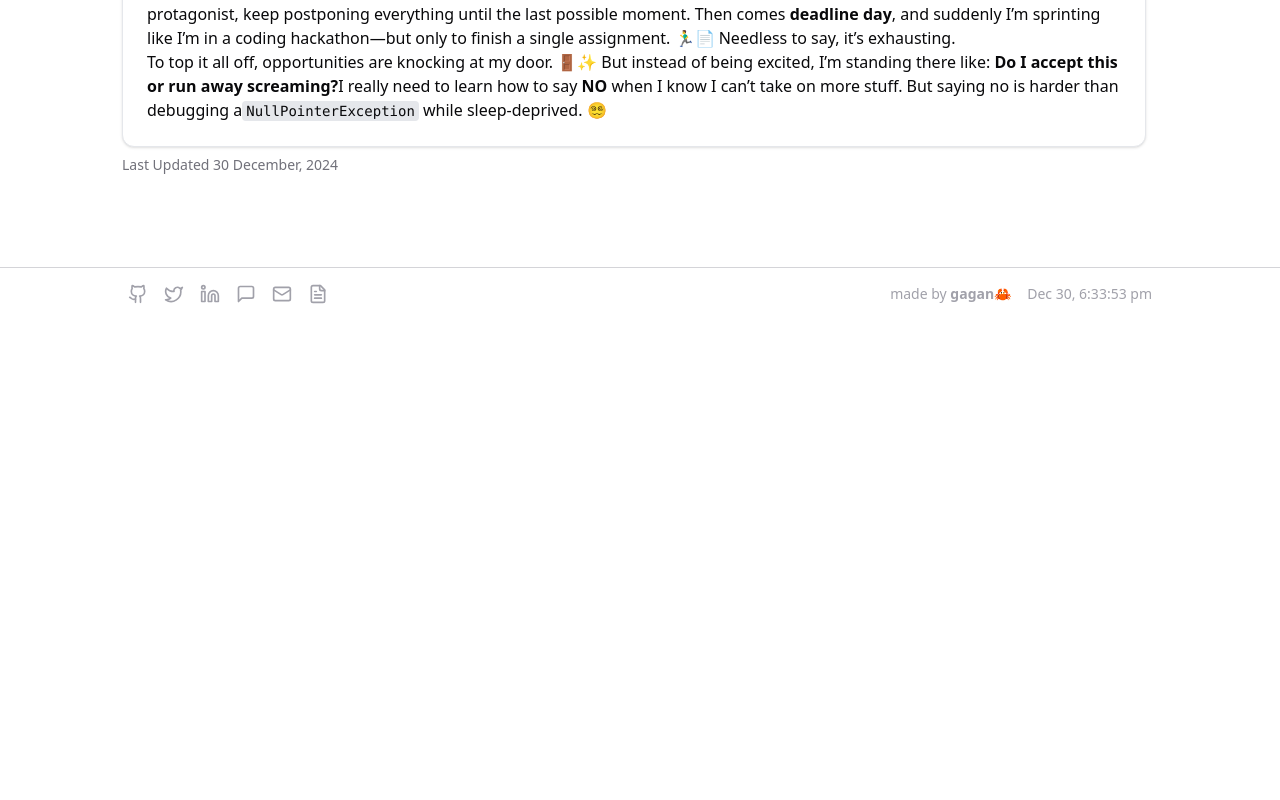
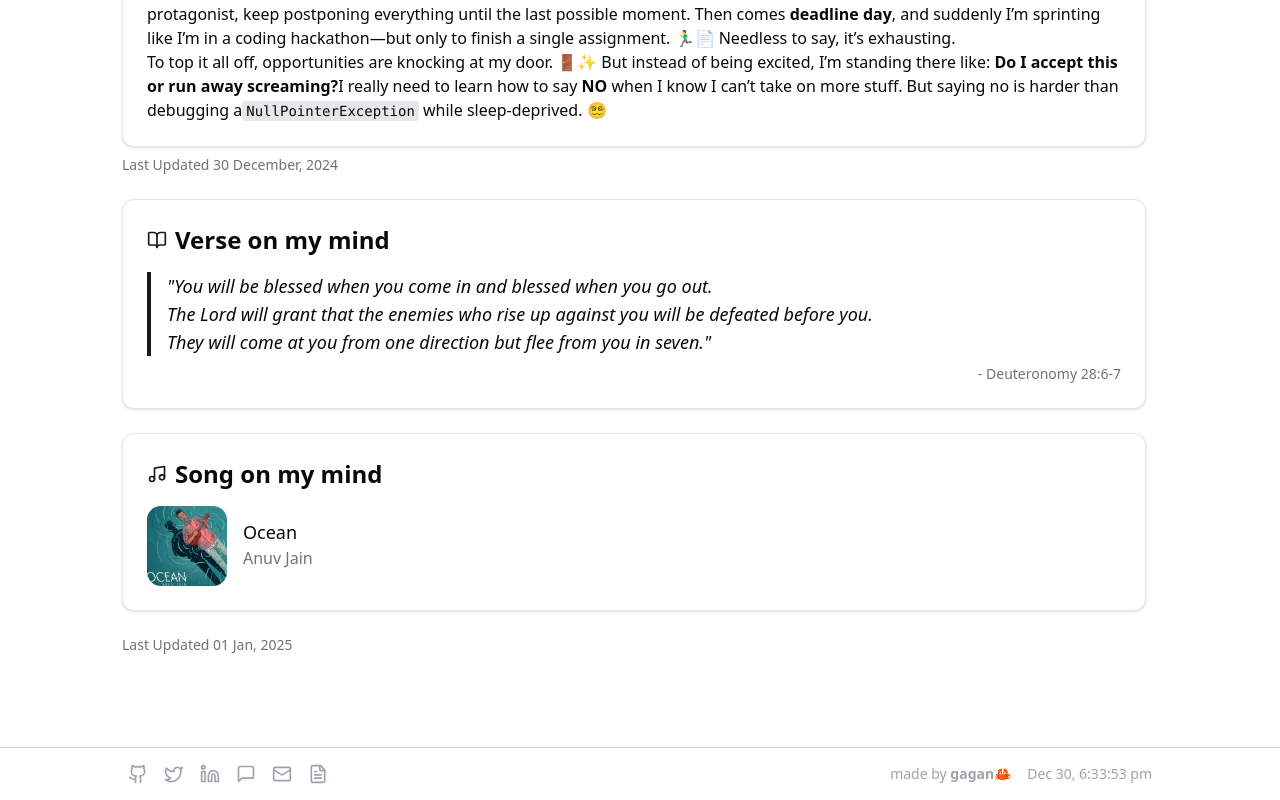
Before and after one commit to YGNTECHSTARTUP/portfolio-v2, a Next.js app: page /now in a window 1280 px wide. Shown: the part 957-1757 px from the top of the page. Before the commit the page ends 1277 px from the top, so only its background shows below. Built offline with nearby package versions, Linux system fonts and the light colour scheme.

Commit message:
Final Finshing is Done

```diff
--- a/components/Footer.tsx
+++ b/components/Footer.tsx
@@ -5,12 +5,12 @@ import { motion } from 'framer-motion'
 import { Github, Twitter, Linkedin, MessageSquare, Mail, FileText } from 'lucide-react'
 
 const socialLinks = [
-  { icon: Github, href: 'https://github.com/asrvd', label: 'GitHub' },
-  { icon: Twitter, href: 'https://twitter.com/_asheeshh', label: 'X (Twitter)' },
-  { icon: Linkedin, href: 'https://linkedin.com/in/asrvd', label: 'LinkedIn' },
-  { icon: MessageSquare, href: 'https://discord.com/users/asheeshh', label: 'Discord' },
-  { icon: Mail, href: 'mailto:ashirvadbhushan@gmail.com', label: 'Email' },
-  { icon: FileText, href: 'https://read.cv/asrvd', label: 'CV' },
+  { icon: Github, href: 'https://github.com/YGNTECHSTARTUP', label: 'GitHub' },
+  { icon: Twitter, href: 'https://twitter.com/ygntech', label: 'X (Twitter)' },
+  { icon: Linkedin, href: 'https://linkedin.com/in/ygntech', label: 'LinkedIn' },
+  { icon: MessageSquare, href: 'https://discord.com/users/ygntechstartup', label: 'Discord' },
+  { icon: Mail, href: 'mailto:ygntechstartup@gmail.com', label: 'Email' },
+  { icon: FileText, href: 'https://read.cv/ygn', label: 'CV' },
 ]
 
 const container = {
--- a/components/enhanced-blog-card.tsx
+++ /dev/null
@@ -1,81 +0,0 @@
-"use client"
-
-import { motion } from "framer-motion"
-import Image from "next/legacy/image"
-import Link from "next/link"
-import { format } from "date-fns"
-import { Card } from "@/components/ui/card"
-import { Badge } from "@/components/ui/badge"
-import { Heart, MessageCircle, Clock } from 'lucide-react'
-import { BlogPost } from "@/lib/blog"
-
-interface EnhancedBlogCardProps {
-  post: BlogPost
-}
-
-const item = {
-  hidden: { opacity: 0, y: 20 },
-  show: { opacity: 1, y: 0 }
-}
-
-export function EnhancedBlogCard({ post }: EnhancedBlogCardProps) {
-  return (
-    <motion.div
-      variants={item}
-      whileHover={{ y: -5 }}
-      transition={{ duration: 0.2 }}
-    >
-      <Link href={`https://hashnode.com/${post.slug}`} target="_blank">
-        <Card className="overflow-hidden h-full hover:shadow-lg transition-shadow duration-300">
-          <div className="relative aspect-[16/9]">
-            <Image
-              src={post.coverImage?.url || "/placeholder.svg"}
-              alt={post.title}
-              fill
-              className="object-cover transition-transform duration-300 hover:scale-105"
-            />
-            <div className="absolute inset-0 bg-gradient-to-t from-background/80 to-transparent" />
-            <div className="absolute bottom-4 left-4 right-4 flex items-center justify-between text-white">
-              <div className="flex items-center gap-4 text-sm">
-                <div className="flex items-center gap-1">
-                  <Heart className="h-4 w-4" />
-                  <span>{post.reactionCount}</span>
-                </div>
-                <div className="flex items-center gap-1">
-                  <MessageCircle className="h-4 w-4" />
-                  <span>{post.responseCount}</span>
-                </div>
-              </div>
-              <div className="flex items-center gap-1 text-sm">
-                <Clock className="h-4 w-4" />
-                <span>{post.readTime} min read</span>
-              </div>
-            </div>
-          </div>
-          <div className="p-6 space-y-4">
-            <div className="space-y-2">
-              <h3 className="text-xl font-bold line-clamp-2 group-hover:text-primary transition-colors">
-                {post.title}
-              </h3>
-              <p className="text-muted-foreground line-clamp-3">
-                {post.brief}
-              </p>
-            </div>
-            <div className="space-y-4">
-              <div className="flex flex-wrap gap-2">
-                {post.tags.slice(0, 3).map((tag) => (
-                  <Badge key={tag.name} variant="secondary">
-                    {tag.name}
-                  </Badge>
-                ))}
-              </div>
-              <div className="text-sm text-muted-foreground">
-                {format(new Date(post.dateAdded), 'MMMM d, yyyy')}
-              </div>
-            </div>
-          </div>
-        </Card>
-      </Link>
-    </motion.div>
-  )
-}
--- a/components/hero.tsx
+++ b/components/hero.tsx
@@ -28,13 +28,13 @@ export function Hero() {
           <div
             className="relative"
           >
-            <div className="w-32 h-32 md:w-48 md:h-48 rounded-full overflow-hidden">
+            <div className="w-64 h-64 md:w-80 md:h-80 overflow-hidden rounded-2xl shadow-lg">
               <Image
                 src="/pic.png"
                 alt="Profile"
-                width={192}
-                height={192}
-                className="object-cover lg:dark:grayscale lg:dark:hover:grayscale-0"
+                width={320}
+                height={320}
+                className="object-cover w-full h-full lg:dark:grayscale lg:dark:hover:grayscale-0"
               />
             </div>
           </div>
--- a/components/now-content.tsx
+++ b/components/now-content.tsx
@@ -4,6 +4,8 @@ import { motion } from "framer-motion"
 import { Card } from "@/components/ui/card"
 import { LastUpdated } from "@/components/last-updated"
 import Link from "next/link"
+import { VerseOnMind } from "./verse-on-mind"
+import { SongOnMind } from "./song-on-mind"
 
 const container = {
   hidden: { opacity: 0 },
@@ -104,6 +106,17 @@ export function NowContent() {
           <LastUpdated date="30 December, 2024" />
         </motion.div>
 </motion.div>
+<motion.div variants={item}>
+        <VerseOnMind />
+      </motion.div>
+
+      <motion.div variants={item}>
+        <SongOnMind />
+      </motion.div>
+
+      <motion.div variants={item}>
+        <LastUpdated date="01 Jan, 2025" />
+      </motion.div>
 
 
     </motion.div>
--- a/components/project-card-large.tsx
+++ b/components/project-card-large.tsx
@@ -46,7 +46,6 @@ export function ProjectCard({
           <Image
             src={image}
             alt={title}
-            fill
             className="object-cover transition-transform duration-300 hover:scale-105"
           />
           <div className="absolute inset-0 bg-gradient-to-t from-background to-transparent" />
--- /dev/null
+++ b/components/song-on-mind.tsx
@@ -0,0 +1,40 @@
+"use client"
+
+import { motion } from "framer-motion"
+import { Card } from "@/components/ui/card"
+import { Music } from 'lucide-react'
+import Image from "next/image"
+
+export function SongOnMind() {
+  return (
+    <motion.div
+      initial={{ opacity: 0, y: 20 }}
+      animate={{ opacity: 1, y: 0 }}
+      transition={{ duration: 0.5, delay: 0.2 }}
+    >
+      <Card className="p-6">
+        <div className="flex items-center gap-2 mb-4">
+          <Music className="h-5 w-5 text-primary" />
+          <h2 className="text-2xl font-semibold">Song on my mind</h2>
+        </div>
+        <div className="flex items-center gap-4">
+          <div className="relative w-20 h-20 rounded-md overflow-hidden">
+            <Image
+              src="/favsong.png"
+              alt="Album cover"
+              layout="fill"
+              objectFit="cover"
+            />
+          </div>
+          <div>
+            <h3 className="text-lg font-medium">Ocean</h3>
+            <p className="text-muted-foreground">Anuv Jain</p>
+            <p className="text-sm text-muted-foreground mt-1">
+
+            </p>
+          </div>
+        </div>
+      </Card>
+    </motion.div>
+  )
+}
--- /dev/null
+++ b/components/verse-on-mind.tsx
@@ -0,0 +1,32 @@
+"use client"
+
+import { motion } from "framer-motion"
+import { Card } from "@/components/ui/card"
+import { BookOpen } from 'lucide-react'
+
+export function VerseOnMind() {
+  return (
+    <motion.div
+      initial={{ opacity: 0, y: 20 }}
+      animate={{ opacity: 1, y: 0 }}
+      transition={{ duration: 0.5 }}
+    >
+      <Card className="p-6">
+        <div className="flex items-center gap-2 mb-4">
+          <BookOpen className="h-5 w-5 text-primary" />
+          <h2 className="text-2xl font-semibold">Verse on my mind</h2>
+        </div>
+        <blockquote className=" border-l-4 border-primary pl-4 italic">
+        <p className="text-lg mb-2">
+      &quot;You will be blessed when you come in and blessed when you go out. <br />
+      The Lord will grant that the enemies who rise up against you will be defeated before you. <br />
+      They will come at you from one direction but flee from you in seven.&quot;
+    </p>
+  </blockquote>
+  <p className="text-right text-sm text-muted-foreground mt-2">
+    - Deuteronomy 28:6-7
+  </p>
+      </Card>
+    </motion.div>
+  )
+}
```
Also changed, not shown: public/favsong.png (added).
